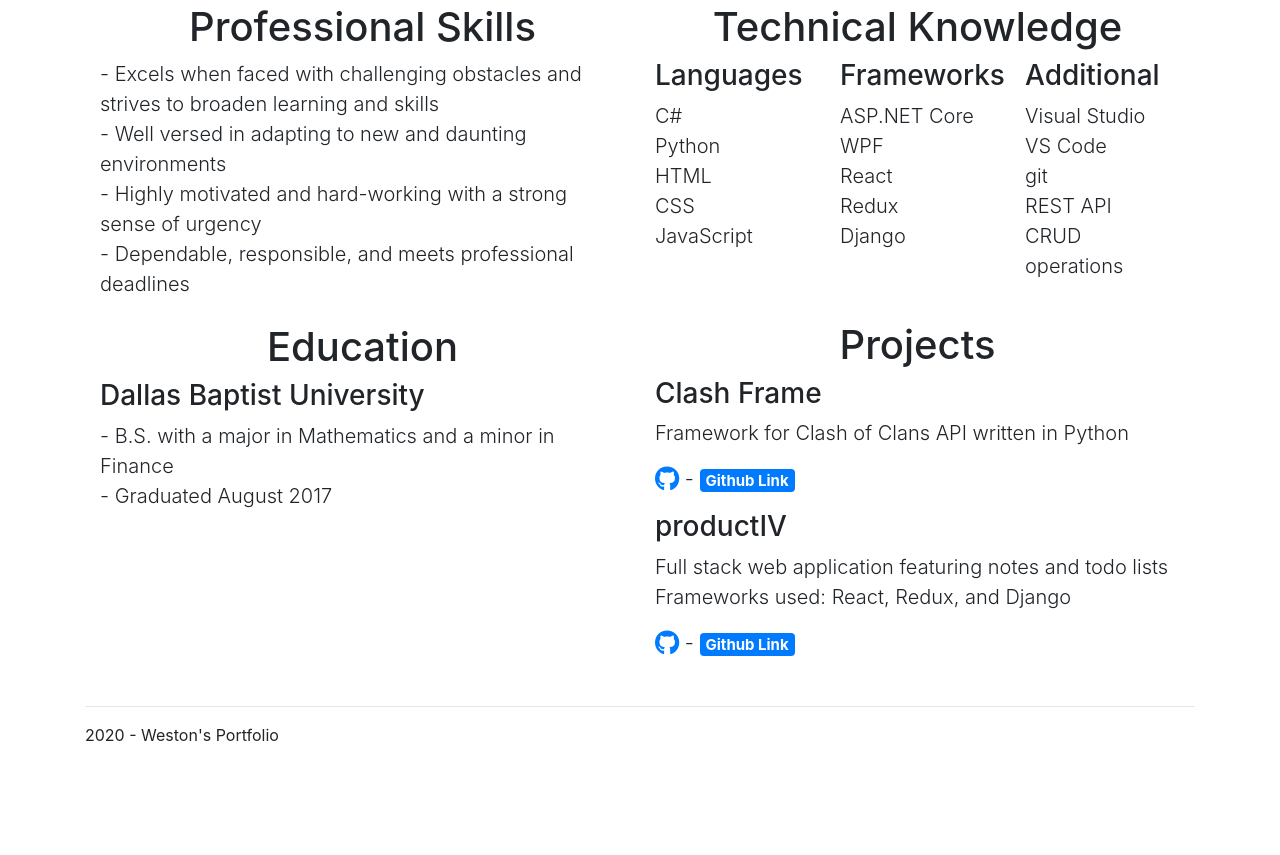
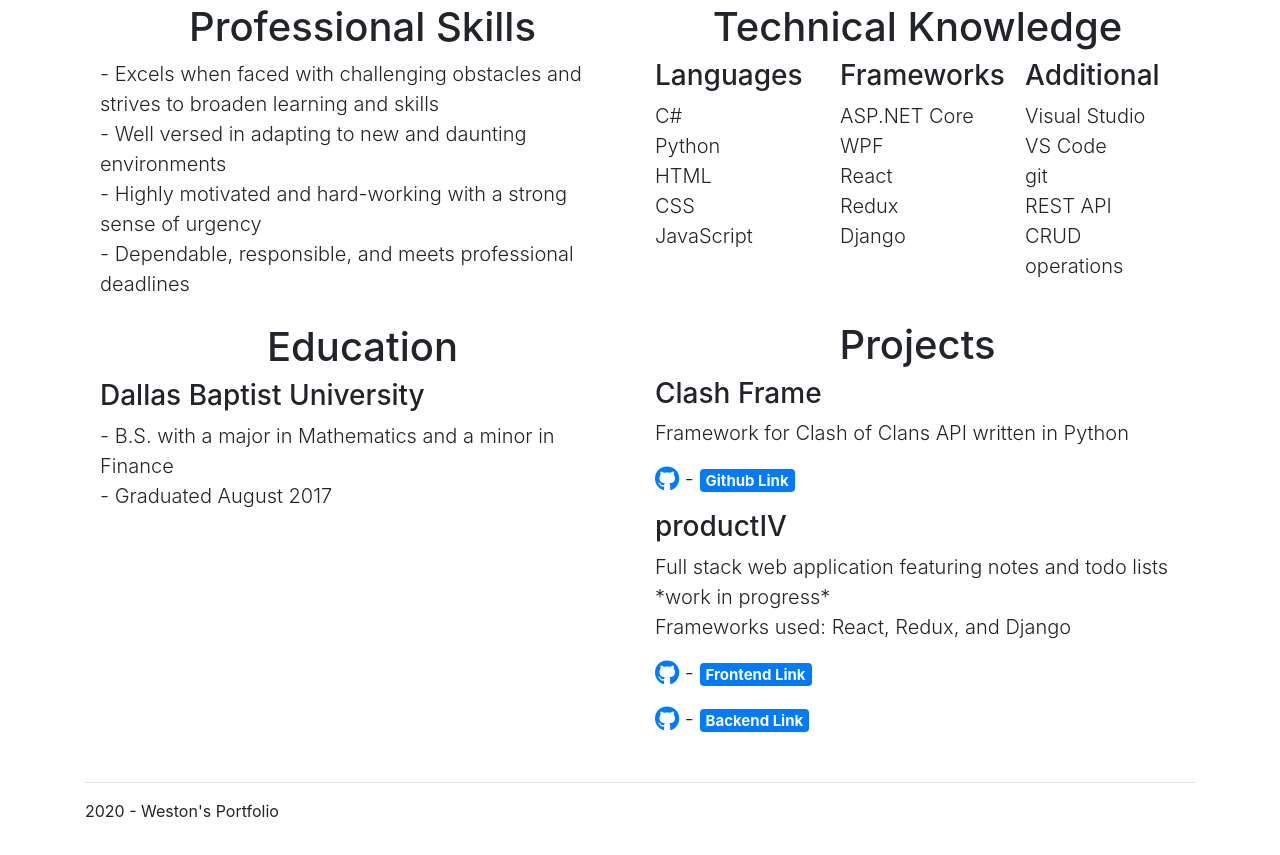
Before and after one commit to Westo48/Portfolio, a plain HTML site: page index.html in a window 1280 px wide. Shown: the part 531-1386 px from the top of the page. Before the commit the page ends 1314 px from the top, so only its background shows below. Drawn offline with nearby package versions, Linux system fonts and the light colour scheme.

Commit message:
productIV link updates

```diff
--- a/index.html
+++ b/index.html
@@ -123,11 +123,11 @@
                             <h3>productIV</h3>
                         </li>
                         <ul class="list-unstyled lead">
-                            <li>Full stack web application featuring notes and todo lists</li>
+                            <li>Full stack web application featuring notes and todo lists *work in progress*</li>
                             <li>Frameworks used: React, Redux, and Django</li>
-                            <li class="mt-3"><i class="fab fa-github fa-lg" style="color: #007bff;"></i> - <a href="https://github.com/Westo48/Clash-Frame" target="_blank" class="badge badge-primary">Github Link</a></li>
+                            <li class="mt-3"><i class="fab fa-github fa-lg" style="color: #007bff;"></i> - <a href="https://github.com/Westo48/productIV-frontend" target="_blank" class="badge badge-primary">Frontend Link</a></li>
+                            <li class="mt-3"><i class="fab fa-github fa-lg" style="color: #007bff;"></i> - <a href="https://github.com/Westo48/productIV-backend" target="_blank" class="badge badge-primary">Backend Link</a></li>
                         </ul>
-
                     </ul>
                 </div>
             </div>
```
